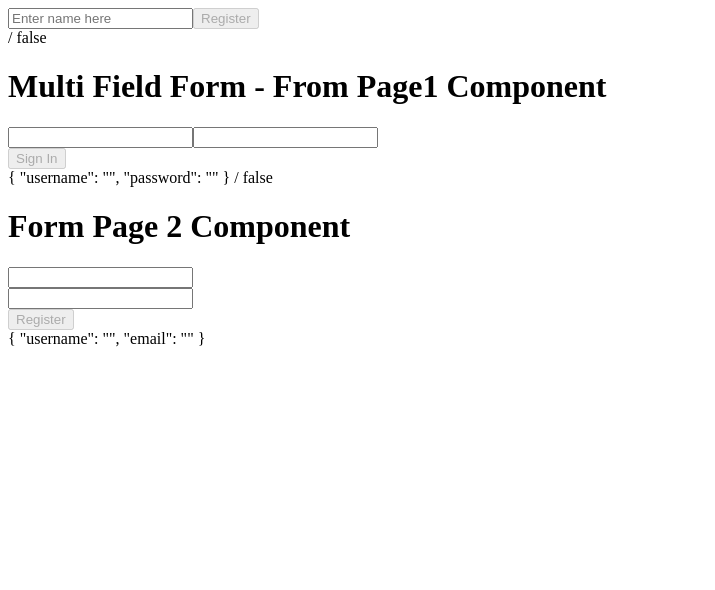
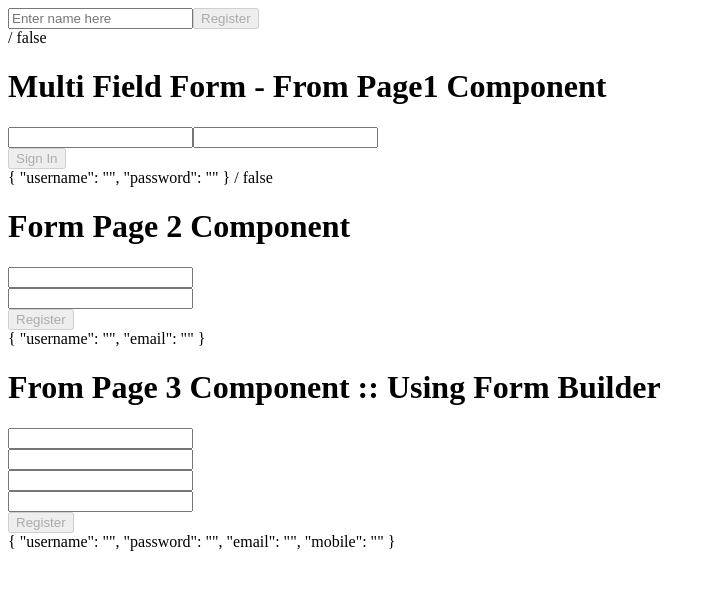
Before and after one commit to abhi3174/form-app, an Angular app: page / in a window 1280 px wide. Shown: the top 590 px of the page, without its empty margins (0-715 px from the left). Built offline with nearby package versions, Linux system fonts and the light colour scheme.

Commit message:
form.builder.

```diff
--- a/src/app/app.component.html
+++ b/src/app/app.component.html
@@ -8,3 +8,5 @@
 <app-page1></app-page1>
 
 <app-page2></app-page2>
+
+<app-page3></app-page3>
--- a/src/app/page3/page3.component.html
+++ b/src/app/page3/page3.component.html
@@ -1 +1,61 @@
-<p>page3 works!</p>
+<h1>From Page 3 Component :: Using Form Builder</h1>
+
+<div [formGroup]="fbFormGroup">
+  <div>
+    <input type="text" formControlName="username" />
+    <label
+      for=""
+      style="color: red; font-size: small"
+      *ngIf="
+        fbFormGroup.get('username').invalid &&
+        fbFormGroup.get('username').touched
+      "
+      >Usenrmae Requried</label
+    >
+  </div>
+
+  <div>
+    <input type="text" formControlName="password" />
+    <label
+      for=""
+      style="color: red; font-size: small"
+      *ngIf="
+        fbFormGroup.get('password').invalid &&
+        fbFormGroup.get('password').touched
+      "
+      >Password Requried</label
+    >
+  </div>
+
+  <div>
+    <input type="text" formControlName="email" />
+    <label
+      for=""
+      style="color: red; font-size: small"
+      *ngIf="
+        fbFormGroup.get('email').invalid && fbFormGroup.get('email').touched
+      "
+      >Email Requried</label
+    >
+  </div>
+
+  <div>
+    <input type="text" formControlName="mobile" />
+    <label
+      for=""
+      style="color: red; font-size: small"
+      *ngIf="
+        fbFormGroup.get('mobile').invalid && fbFormGroup.get('mobile').touched
+      "
+      >MObile Requried</label
+    >
+  </div>
+
+  <div>
+    <button [disabled]="!fbFormGroup.valid" (click)="registerUser()">
+      Register
+    </button>
+  </div>
+</div>
+
+{{ fbFormGroup.value | json }}
--- a/src/app/page3/page3.component.ts
+++ b/src/app/page3/page3.component.ts
@@ -1,15 +1,43 @@
 import { Component, OnInit } from '@angular/core';
+import {
+  FormBuilder,
+  Validators,
+  FormGroup,
+  FormControl,
+} from '@angular/forms';
+import { HttpClient } from '@angular/common/http';
 
 @Component({
   selector: 'app-page3',
   templateUrl: './page3.component.html',
-  styleUrls: ['./page3.component.css']
+  styleUrls: ['./page3.component.css'],
 })
 export class Page3Component implements OnInit {
+  /*formGroup = new FormGroup({
+    username: new FormControl(),
+    password: new FormControl(),
+    email: new FormControl(),
+    mobile: new FormControl(),
+  });*/
 
-  constructor() { }
+  fbFormGroup = this.fb.group({
+    username: ['', Validators.required],
+    password: ['', Validators.required],
+    email: ['', Validators.required],
+    mobile: ['', Validators.required],
+  });
 
-  ngOnInit(): void {
+  // using form builder service
+  constructor(private fb: FormBuilder, private http: HttpClient) {}
+
+  ngOnInit(): void {}
+
+  async registerUser() {
+    const data = this.fbFormGroup.value;
+
+    const url = 'http://localhost:3000/adduser';
+    await this.http.post(url, data).toPromise();
+
+    this.fbFormGroup.reset();
   }
-
 }
```
